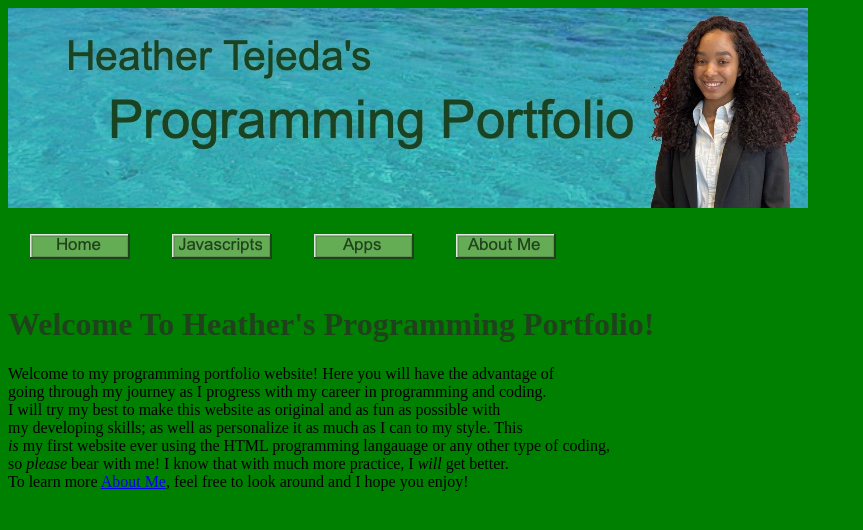
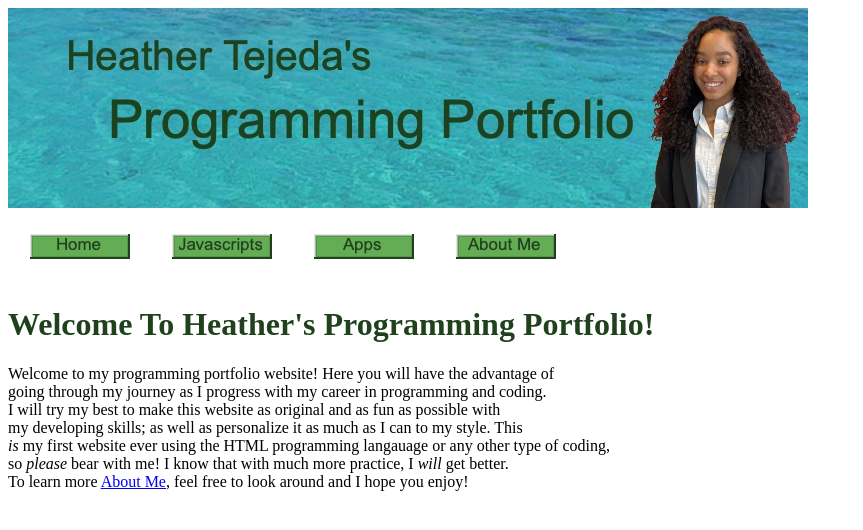
Before and after one commit to fiallo1972/fiallo1972.github.io, a plain HTML site: page index.html in a window 1280 px wide. Shown: the whole page, without its empty margins (0-863 px from the left). Drawn offline with Linux system fonts and the light colour scheme.

Commit message:
Update index.html

```diff
--- a/index.html
+++ b/index.html
@@ -6,7 +6,7 @@
         <style>
 
             h1 { color:rgb(31, 66, 29); }
-            body { background-color:green; }
+            body { background-image:<img src="myBackground.jpg">; }
 
         </style>
     </head>
```
